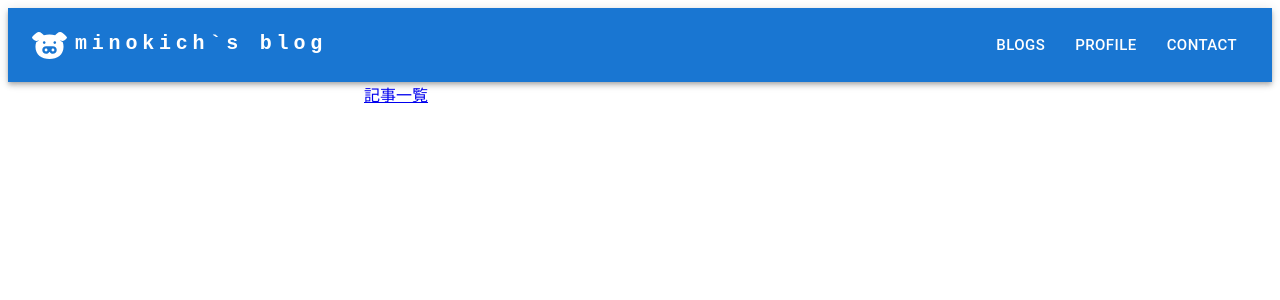
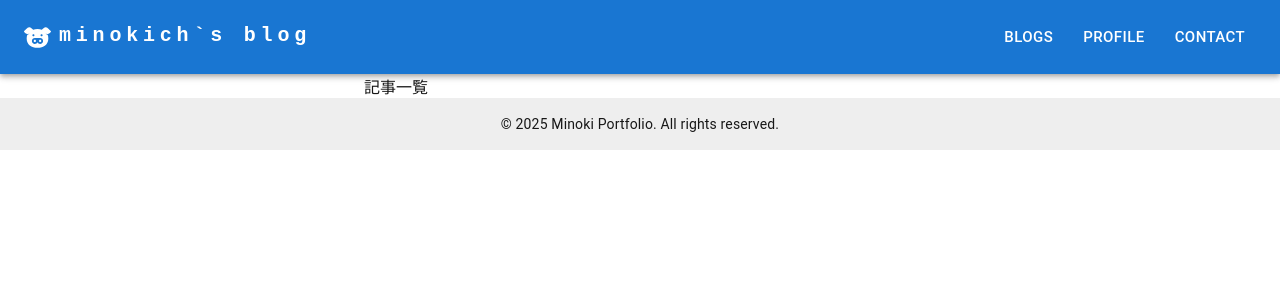
Before and after one commit to minokich/next-blog, a Next.js app: page / in a window 1280 px wide. Shown: the top 300 px of the page. Built offline with nearby package versions, Linux system fonts and the light colour scheme; what @mui/material-nextjs would draw is missing.

Commit message:
Footer作成ついでに読み込んでなかったglobal.cssを読み込み

```diff
--- a/src/app/globals.css
+++ b/src/app/globals.css
@@ -3,11 +3,12 @@
   --foreground: #171717;
 }
 
+/*TODO: ダークモード*/
 @media (prefers-color-scheme: dark) {
-  :root {
+  /* :root {
     --background: #0a0a0a;
     --foreground: #ededed;
-  }
+  } */
 }
 
 html,
@@ -22,6 +23,7 @@ body {
   font-family: Arial, Helvetica, sans-serif;
   -webkit-font-smoothing: antialiased;
   -moz-osx-font-smoothing: grayscale;
+  margin: 0;
 }
 
 * {
@@ -35,8 +37,9 @@ a {
   text-decoration: none;
 }
 
+/*TODO: ダークモード*/
 @media (prefers-color-scheme: dark) {
-  html {
+  /* html {
     color-scheme: dark;
-  }
+  } */
 }
--- a/src/app/layout.tsx
+++ b/src/app/layout.tsx
@@ -1,7 +1,8 @@
-// src/app/layout.tsx
+import Footer from '@/components/Footer/Footer';
 import Header from '@/components/Header/Header';
 import { AppRouterCacheProvider } from '@mui/material-nextjs/v14-appRouter';
 import type { ReactNode } from 'react';
+import './globals.css';
 
 interface LayoutProps {
   children: ReactNode;
@@ -14,6 +15,7 @@ const Layout = ({ children }: LayoutProps) => {
         <AppRouterCacheProvider>
           <Header />
           {children}
+          <Footer />
         </AppRouterCacheProvider>
       </body>
     </html>
--- /dev/null
+++ b/src/components/Footer/Footer.tsx
@@ -0,0 +1,15 @@
+'use client';
+
+import { Box, Typography } from '@mui/material';
+
+const Footer = () => {
+  return (
+    <Box sx={{ bgcolor: 'grey.200', p: 2, textAlign: 'center' }}>
+      <Typography variant="body2">
+        © 2025 Minoki Portfolio. All rights reserved.
+      </Typography>
+    </Box>
+  );
+};
+
+export default Footer;
```
Also changed, not shown: 1 other file (tests, documents, lock files or other folders).
